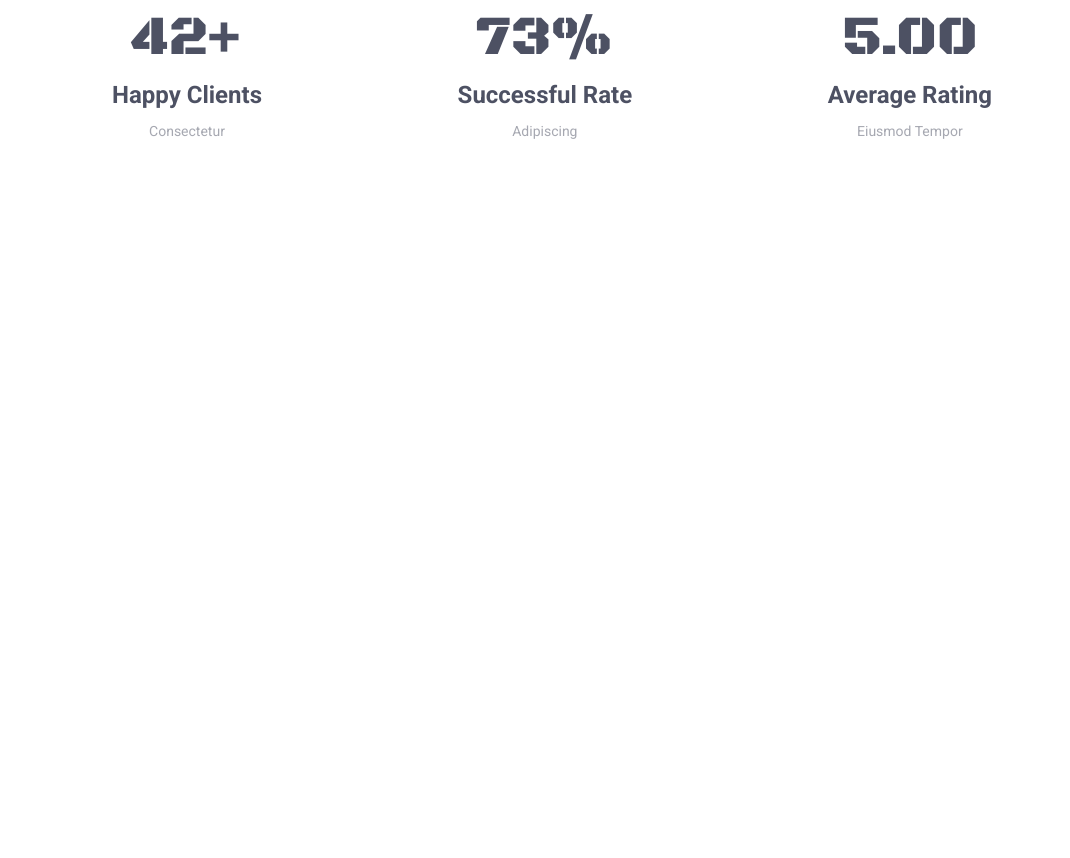
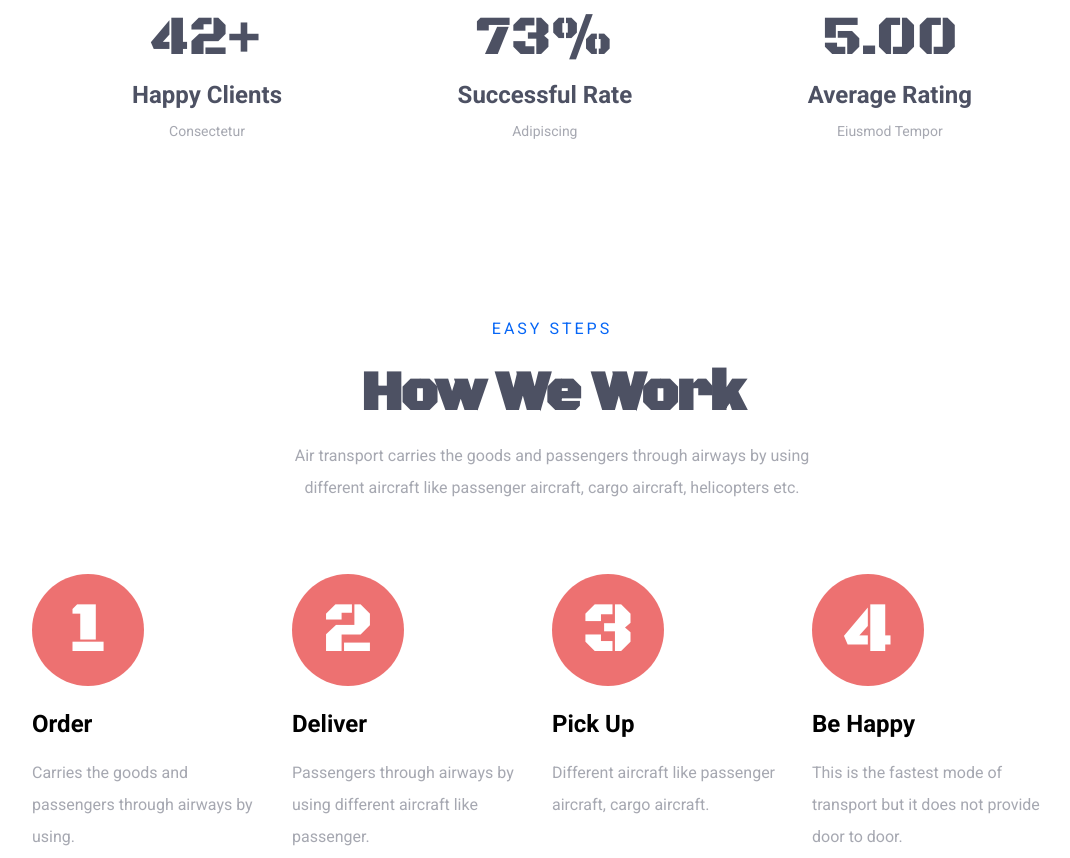
Before and after one commit to SaikeNO/Transport, a plain HTML site: page index.html in a window 1280 px wide. Shown: the part 1942-2800 px from the top of the page, without its empty margins (88-1158 px from the left). Before the commit the page ends 2261 px from the top, so only its background shows below. Drawn offline with Linux system fonts and the light colour scheme.

Commit message:
feat: Implement work section and fix containers

```diff
--- a/index.html
+++ b/index.html
@@ -9,7 +9,6 @@
   </head>
   <body>
     <header class="header">
-      <div class="container">
       <nav class="nav">
         <a href="#"
           ><img class="nav__logo" src="assets/svg/LOGO.svg" alt="logo tra"
@@ -30,6 +29,7 @@
         </ul>
         <button class="primary-button primary-button--dark">contact</button>
       </nav>
+
       <div class="slider">
         <button id="header-arrow-left" class="slider__left">
           <img src="assets/svg/arrow_left.svg" alt="arrow_left" />
@@ -51,11 +51,7 @@
               </button>
             </div>
             <div class="img-wrapper">
-                <img
-                  class="img-wrapper__first"
-                  src="assets/svg/tir.svg"
-                  alt=""
-                />
+              <img class="img-wrapper__first" src="assets/svg/tir.svg" alt="" />
               <img
                 class="img-wrapper__second"
                 src="assets/svg/literki.svg"
@@ -92,11 +88,7 @@
               </button>
             </div>
             <div class="img-wrapper">
-                <img
-                  class="img-wrapper__first"
-                  src="assets/svg/tir.svg"
-                  alt=""
-                />
+              <img class="img-wrapper__first" src="assets/svg/tir.svg" alt="" />
               <img
                 class="img-wrapper__second"
                 src="assets/svg/literki.svg"
@@ -133,11 +125,7 @@
               </button>
             </div>
             <div class="img-wrapper">
-                <img
-                  class="img-wrapper__first"
-                  src="assets/svg/tir.svg"
-                  alt=""
-                />
+              <img class="img-wrapper__first" src="assets/svg/tir.svg" alt="" />
               <img
                 class="img-wrapper__second"
                 src="assets/svg/literki.svg"
@@ -159,7 +147,6 @@
                 src="assets/svg/paczka-kropki.svg"
                 alt=""
               />
-              </div>
             </div>
           </div>
         </div>
@@ -228,6 +215,52 @@
         </div>
       </div>
     </section>
+    <section class="work">
+      <div class="container">
+        <h2 class="work__small-title">Easy Steps</h2>
+        <h2 class="work__title">How We Work</h2>
+        <p class="work__description">
+          Air transport carries the goods and passengers through airways by
+          using different aircraft like passenger aircraft, cargo aircraft,
+          helicopters etc.
+        </p>
+        <ul class="work__list">
+          <li class="work__item">
+            <span class="work__item__number">1</span>
+            <h3 class="work__item__title">Order</h3>
+            <p class="work__item__description">
+              Carries the goods and passengers through airways by using.
+            </p>
+          </li>
+          <li class="work__item">
+            <span class="work__item__number">2</span>
+            <h3 class="work__item__title">Deliver</h3>
+            <p class="work__item__description">
+              Passengers through airways by using different aircraft like
+              passenger.
+            </p>
+          </li>
+          <li class="work__item">
+            <span class="work__item__number">3</span>
+            <h3 class="work__item__title">Pick Up</h3>
+            <p class="work__item__description">
+              Different aircraft like passenger aircraft, cargo aircraft.
+            </p>
+          </li>
+          <li class="work__item">
+            <span class="work__item__number">4</span>
+            <h3 class="work__item__title">Be Happy</h3>
+            <p class="work__item__description">
+              This is the fastest mode of transport but it does not provide door
+              to door.
+            </p>
+          </li>
+        </ul>
+        <p class="work__footer">
+          Want to know more? <a href="#"> Learn More</a>
+        </p>
+      </div>
+    </section>
     <script src="js/main.js"></script>
   </body>
 </html>
--- a/sass/_header.scss
+++ b/sass/_header.scss
@@ -4,6 +4,9 @@
   .slider {
     position: relative;
     overflow: hidden;
+    max-width: 1440px;
+    padding: 0 16px;
+    margin: 0 auto;
     &__left,
     &__right {
       position: absolute;
@@ -28,14 +31,14 @@
   }
   .slice-wrapper {
     display: flex;
-    padding: 148px 0 0 50px;
+    padding-top: 148px;
     transition: 0.6s;
   }
   .slice {
-    flex-basis: 1350px;
+    flex-basis: 1440px;
     flex-shrink: 0;
     display: flex;
     justify-content: space-between;
-    padding: 0 50px;
+    padding: 0 80px;
   }
 }
--- a/sass/_main.scss
+++ b/sass/_main.scss
@@ -12,6 +12,7 @@ body {
 
 .container {
   margin: 0 auto;
+  padding: 0 120px;
   max-width: 1440px;
 }
 
--- a/sass/_nav.scss
+++ b/sass/_nav.scss
@@ -1,4 +1,6 @@
 .nav {
+  max-width: 1440px;
+  margin: 0 auto;
   display: flex;
   align-items: center;
   justify-content: space-between;
--- a/sass/_numbers.scss
+++ b/sass/_numbers.scss
@@ -14,7 +14,7 @@
   &__wrapper {
     display: flex;
     justify-content: space-between;
-    padding: 0 200px;
+    padding: 0 100px;
   }
   &__elem {
     span {
--- /dev/null
+++ b/sass/_work.scss
@@ -0,0 +1,65 @@
+.work {
+  text-align: center;
+  &__small-title {
+    font-size: 16px;
+    color: #0666f6;
+    letter-spacing: 3px;
+    text-transform: uppercase;
+    font-weight: 400;
+  }
+  &__title {
+    font-family: "Black ops one";
+    font-size: 56px;
+    color: #4d5163;
+    letter-spacing: -2px;
+    padding: 21px 0 11px;
+  }
+  &__description {
+    margin: 0 auto;
+    max-width: 570px;
+    font-size: 16px;
+    line-height: 32px;
+    color: rgba($color: #4d5163, $alpha: 0.5);
+    margin-bottom: 70px;
+  }
+  &__list {
+    display: flex;
+    justify-content: space-between;
+    margin-bottom: 64px;
+  }
+  &__item {
+    text-align: left;
+    margin-right: 30px;
+    flex-basis: 25%;
+    &__number {
+      display: flex;
+      justify-content: center;
+      align-items: center;
+      height: 112px;
+      width: 112px;
+      border-radius: 50%;
+      background-color: #ed7171;
+      font-size: 72px;
+      color: #fff;
+      font-family: "black ops one";
+    }
+    &__title {
+      font-size: 24px;
+      font-weight: 700;
+      padding: 24px 0 19px;
+    }
+    &__description {
+      font-size: 16px;
+      color: rgba($color: #4d5163, $alpha: 0.5);
+      line-height: 32px;
+    }
+  }
+  &__footer {
+    color: rgba($color: #4d5163, $alpha: 0.5);
+    margin-bottom: 106px;
+    a {
+      text-decoration: none;
+      color: #4d5163;
+    }
+  }
+}
--- a/sass/style.scss
+++ b/sass/style.scss
@@ -4,3 +4,4 @@
 @import "header";
 @import "about";
 @import "numbers";
+@import "work";
```
Also changed, not shown: css/style.css, 1 other file. Lines whose indentation alone changed are shown as unchanged.
